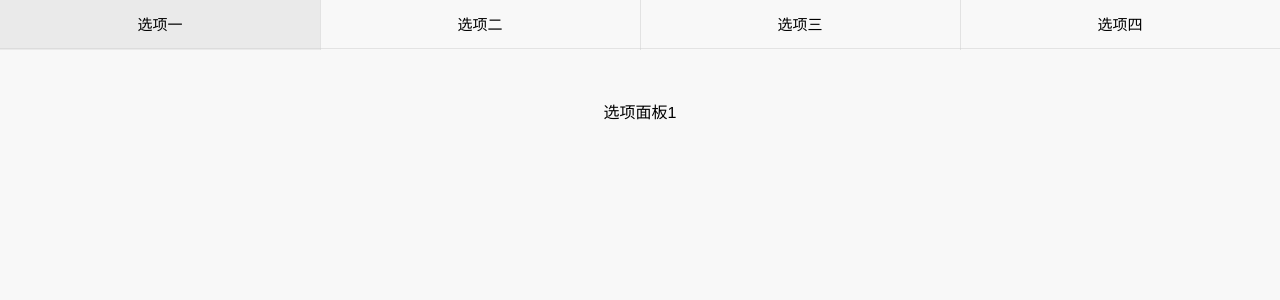
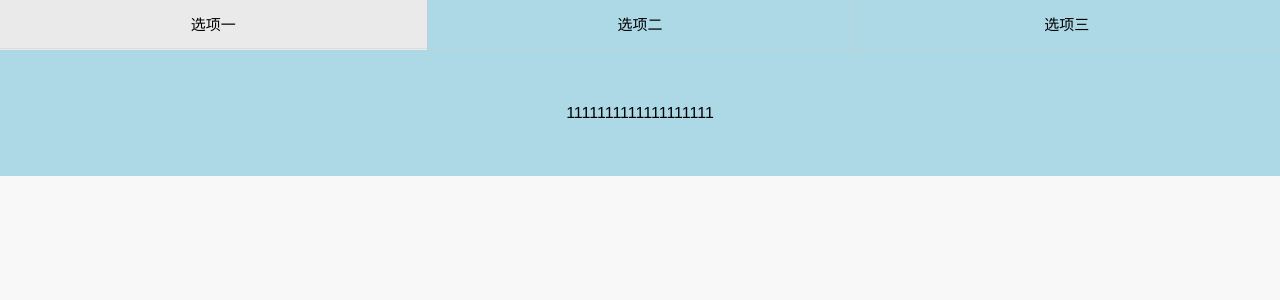
Before and after one commit to sela0629/midea-mobile-ui, a Vue app: page /#/navbar in a window 1280 px wide. Shown: the top 300 px of the page. Built offline with nearby package versions, Linux system fonts and the light colour scheme.

Commit message:
navbar组件化
将顶部导航组件化，但是还未处理panelHtml抽离。

```diff
--- a/src/components/navbar/navbar.vue
+++ b/src/components/navbar/navbar.vue
@@ -1,34 +1,13 @@
 <template>
-<!-- S  page -->
-  <div class="page navbar">
-    <!-- <div class="page__hd"> -->
-
-    <!-- </div> -->
-
-   <!-- S  page__bd -->
-
-   <div class="page__bd">
-
-      <div class="midea-tab">
+<!-- {{navbar.arrItems}} -->
+      <div v-bind:class="['midea-tab',navbarData.diyClass]">
         <div class="midea-navbar">
-          <div v-bind:class="['midea-navbar__item',activeIndex == 1 ? 'midea-navbar__item_on' : '']" v-on:click="switchTab" data-index='1'>选项一</div>
-          <div v-bind:class="['midea-navbar__item',activeIndex == 2 ? 'midea-navbar__item_on' : '']" v-on:click="switchTab" data-index='2'>选项二</div>
-          <div v-bind:class="['midea-navbar__item',activeIndex == 3 ? 'midea-navbar__item_on' : '']" v-on:click="switchTab" data-index='3'>选项三</div>
-          <div v-bind:class="['midea-navbar__item',activeIndex == 4 ? 'midea-navbar__item_on' : '']" v-on:click="switchTab" data-index='4'>选项四</div>
+          <div v-for="(item, index) in navbarData.arrItems" v-bind:class="['midea-navbar__item',activeIndex == (index+1)? 'midea-navbar__item_on' : '']" v-on:click="switchTab" v-bind:data-index='index+1'>{{item.navName}}</div>
         </div>
         <div class="midea-tab__panel">
-           <div style="text-align:center;margin-top:50px;" v-bind:class="[activeIndex == 1 ? 'show' : 'hide']">选项面板1</div>
-           <div style="text-align:center;margin-top:50px;" v-bind:class="[activeIndex == 2 ? 'show'  : 'hide']">选项面板2</div>
-           <div style="text-align:center;margin-top:50px;" v-bind:class="[activeIndex == 3 ? 'show'  : 'hide']">选项面板3</div>
-                   <div style="text-align:center;margin-top:50px;" v-bind:class="[activeIndex == 4 ? 'show'  : 'hide']">选项面板4</div>
+           <div v-for="(item, index) in navbarData.arrItems"  style="text-align:center;margin-top:50px;" v-bind:class="[activeIndex == (index+1) ? 'show' : 'hide']" v-html="item.panelHtml"></div>
         </div>
       </div>
-
-   </div>
-
-   <!-- E  page__bd -->
-   <!-- E  page -->
- </div>
 
 </template>
 
@@ -40,6 +19,26 @@
         msg: 'navbar demo',
         activeIndex: 1
       }
+    },
+    props: {
+      navbarData: {
+         required: false,
+         default: function () {
+           return {
+          diyClass : 'dddd',
+          arrItems : [
+          {
+          navName: '',
+          panelHtml: ''
+          },
+          {
+          navName: '',
+          panelHtml: ''
+          }
+        ]
+        }
+         }
+       }
     },
     methods: {
       switchTab: function (e) {
--- /dev/null
+++ b/src/demos/navbar.vue
@@ -0,0 +1,62 @@
+<template>
+  <!-- S  page -->
+  <div class="page navbar">
+   <!--  <div class="page__hd">
+      <div class="page__title">Navbar</div>
+    </div> -->
+
+    <!-- S  page__bd -->
+
+    <div class="page__bd">
+
+    <!-- S Navbar模板 -->
+
+    <navbarTpl :navbarData = "navbar"></navbarTpl>
+
+    <!-- E Navbar模板 -->
+
+    </div>
+
+    <!-- E  page__bd -->
+
+  </div>
+<!-- E  page -->
+</template>
+<script type="text/template" id="tpl">
+</script>
+<script>
+  import navbarTpl from '@/components/navbar/navbar'
+
+  export default {
+    components: {navbarTpl},
+    data () {
+      return {
+        navbar: {
+          diyClass : 'diyClass',
+          arrItems : [
+          {
+          navName: '选项一',
+          panelHtml: '<div>1111111111111111111</div>'
+          },
+          {
+          navName: '选项二',
+          panelHtml: '<div>22222222222222</div>'
+          },
+          {
+          navName: '选项三',
+          panelHtml: '<div>33333333333333</div>'
+          }
+        ]
+        }
+      }
+    },
+    methods: {
+    }
+  }
+</script>
+
+<style type="text/css">
+  .diyClass{
+    background: lightblue;
+  }
+</style>
--- a/src/router/index.js
+++ b/src/router/index.js
@@ -7,7 +7,7 @@ import Sela from '@/components/Sela'
 import Dialog from '@/demos/dialog'
 import Header from '@/demos/header'
 import Cell from '@/components/cell/cell'
-import Navbar from '@/components/navbar/navbar'
+import Navbar from '@/demos/navbar'
 import Tabbar from '@/components/tabbar/tabbar'
 import Button from '@/demos/button'
 import Toast from '@/components/toast/toast'
```
